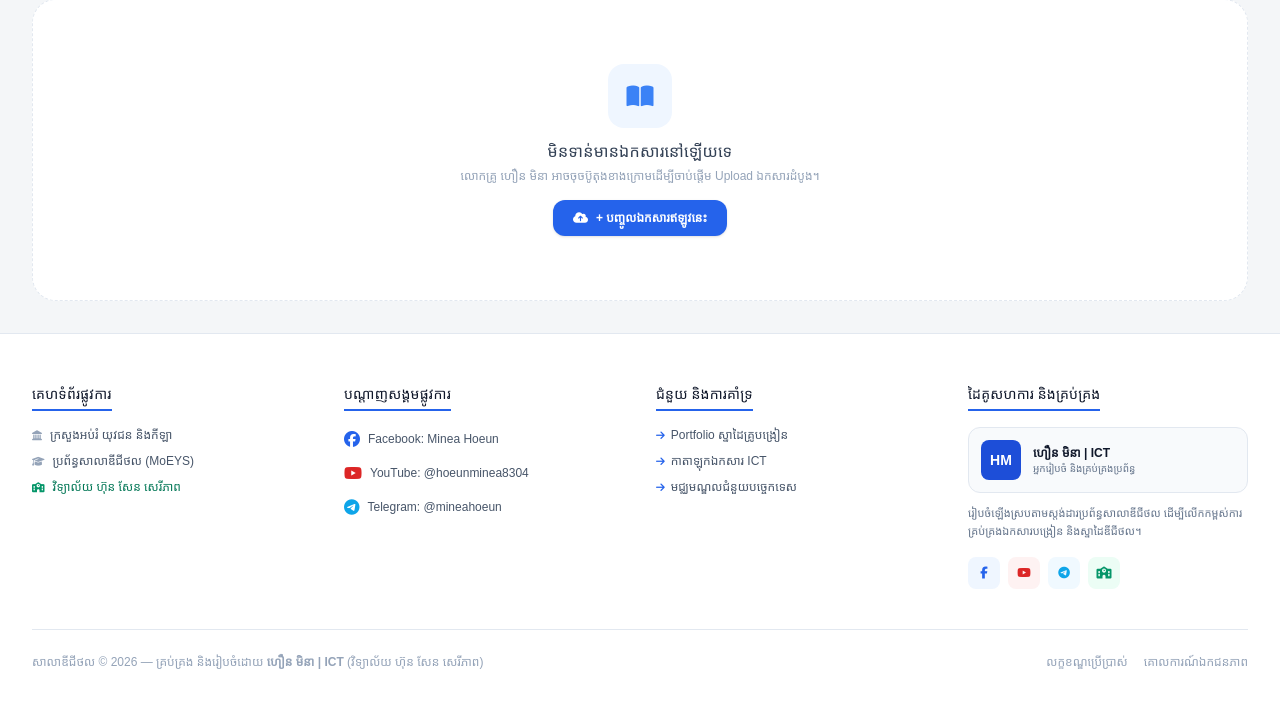
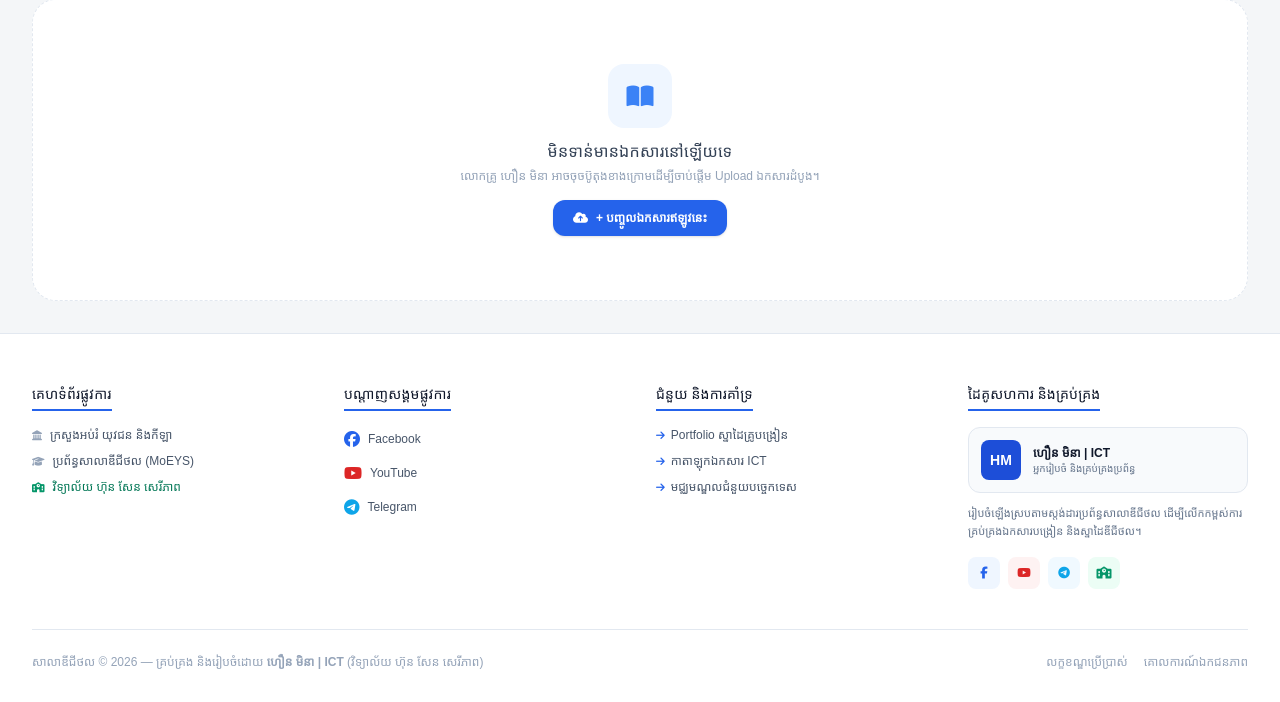
Before and after one commit to Hoeun-Minea/Portfolio, a Laravel app: page / in a window 1280 px wide. Shown: the part 403-1105 px from the top of the page. Run offline with Laravel 12, Linux system fonts and the light colour scheme; data comes from the database, SQL or seed files in the repository; some libraries are stand-ins or nearby versions; some web fonts are replaced.

Commit message:
style: clean social link labels to show only platform names (Facebook, YouTube, Telegram) linked directly

```diff
--- a/resources/views/documents/show.blade.php
+++ b/resources/views/documents/show.blade.php
@@ -187,13 +187,13 @@
                 <div class="flex items-center justify-between pt-1 border-t border-slate-100">
                     <span class="text-[11px] text-slate-400 font-medium">ទំនាក់ទំនង៖</span>
                     <div class="flex items-center space-x-1.5">
-                        <a href="https://web.facebook.com/MineaHoeun10" target="_blank" class="w-7 h-7 rounded-lg bg-blue-50 text-blue-600 hover:bg-blue-600 hover:text-white flex items-center justify-center transition" title="Facebook: Minea Hoeun">
+                        <a href="https://web.facebook.com/MineaHoeun10" target="_blank" class="w-7 h-7 rounded-lg bg-blue-50 text-blue-600 hover:bg-blue-600 hover:text-white flex items-center justify-center transition" title="Facebook">
                             <i class="fa-brands fa-facebook-f text-xs"></i>
                         </a>
-                        <a href="https://www.youtube.com/@hoeunminea8304" target="_blank" class="w-7 h-7 rounded-lg bg-red-50 text-red-600 hover:bg-red-600 hover:text-white flex items-center justify-center transition" title="YouTube: @hoeunminea8304">
+                        <a href="https://www.youtube.com/@hoeunminea8304" target="_blank" class="w-7 h-7 rounded-lg bg-red-50 text-red-600 hover:bg-red-600 hover:text-white flex items-center justify-center transition" title="YouTube">
                             <i class="fa-brands fa-youtube text-xs"></i>
                         </a>
-                        <a href="https://t.me/mineahoeun" target="_blank" class="w-7 h-7 rounded-lg bg-sky-50 text-sky-500 hover:bg-sky-500 hover:text-white flex items-center justify-center transition" title="Telegram: @mineahoeun">
+                        <a href="https://t.me/mineahoeun" target="_blank" class="w-7 h-7 rounded-lg bg-sky-50 text-sky-500 hover:bg-sky-500 hover:text-white flex items-center justify-center transition" title="Telegram">
                             <i class="fa-brands fa-telegram text-xs"></i>
                         </a>
                         <a href="https://hssp.vercel.app/" target="_blank" class="w-7 h-7 rounded-lg bg-emerald-50 text-emerald-600 hover:bg-emerald-600 hover:text-white flex items-center justify-center transition" title="វិទ្យាល័យ ហ៊ុន សែន សេរីភាព">
--- a/resources/views/layouts/app.blade.php
+++ b/resources/views/layouts/app.blade.php
@@ -233,19 +233,19 @@
                         <li>
                             <a href="https://web.facebook.com/MineaHoeun10" target="_blank" class="hover:text-blue-700 flex items-center space-x-2 text-blue-600">
                                 <i class="fa-brands fa-facebook text-base"></i>
-                                <span class="text-slate-600 hover:text-blue-600 font-medium">Facebook: Minea Hoeun</span>
+                                <span class="text-slate-600 hover:text-blue-600 font-medium">Facebook</span>
                             </a>
                         </li>
                         <li>
                             <a href="https://www.youtube.com/@hoeunminea8304" target="_blank" class="hover:text-red-700 flex items-center space-x-2 text-red-600">
                                 <i class="fa-brands fa-youtube text-base"></i>
-                                <span class="text-slate-600 hover:text-red-600 font-medium">YouTube: @hoeunminea8304</span>
+                                <span class="text-slate-600 hover:text-red-600 font-medium">YouTube</span>
                             </a>
                         </li>
                         <li>
                             <a href="https://t.me/mineahoeun" target="_blank" class="hover:text-sky-700 flex items-center space-x-2 text-sky-500">
                                 <i class="fa-brands fa-telegram text-base"></i>
-                                <span class="text-slate-600 hover:text-sky-600 font-medium">Telegram: @mineahoeun</span>
+                                <span class="text-slate-600 hover:text-sky-600 font-medium">Telegram</span>
                             </a>
                         </li>
                     </ul>
--- a/resources/views/portfolio.blade.php
+++ b/resources/views/portfolio.blade.php
@@ -147,17 +147,17 @@
             <div class="flex flex-wrap items-center justify-center gap-2.5 pt-3">
                 <a href="https://web.facebook.com/MineaHoeun10" target="_blank" class="inline-flex items-center gap-2 px-4 py-2 rounded-full bg-blue-600/90 hover:bg-blue-600 text-white text-xs font-semibold shadow-sm transition transform hover:-translate-y-0.5">
                     <i class="fa-brands fa-facebook-f text-sm"></i>
-                    <span>Facebook: Minea Hoeun</span>
+                    <span>Facebook</span>
                 </a>
 
                 <a href="https://www.youtube.com/@hoeunminea8304" target="_blank" class="inline-flex items-center gap-2 px-4 py-2 rounded-full bg-red-600/90 hover:bg-red-600 text-white text-xs font-semibold shadow-sm transition transform hover:-translate-y-0.5">
                     <i class="fa-brands fa-youtube text-sm"></i>
-                    <span>YouTube: @hoeunminea8304</span>
+                    <span>YouTube</span>
                 </a>
 
                 <a href="https://t.me/mineahoeun" target="_blank" class="inline-flex items-center gap-2 px-4 py-2 rounded-full bg-sky-500/90 hover:bg-sky-500 text-white text-xs font-semibold shadow-sm transition transform hover:-translate-y-0.5">
                     <i class="fa-brands fa-telegram text-sm"></i>
-                    <span>Telegram: @mineahoeun</span>
+                    <span>Telegram</span>
                 </a>
 
                 <a href="https://hssp.vercel.app/" target="_blank" class="inline-flex items-center gap-2 px-4 py-2 rounded-full bg-emerald-600/90 hover:bg-emerald-600 text-white text-xs font-semibold shadow-sm transition transform hover:-translate-y-0.5">
```
